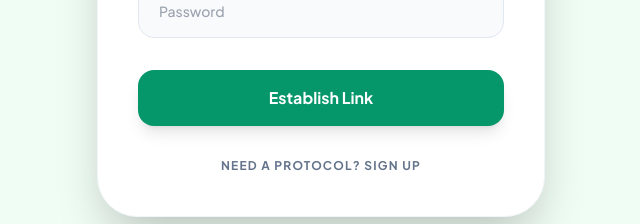
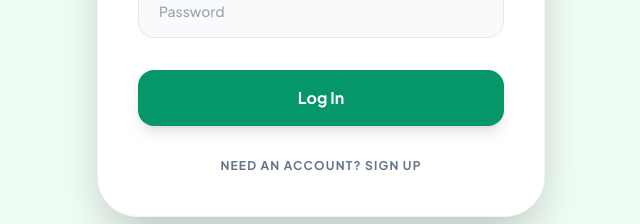
Before and after one commit to Spaceboy22/FridgeOmeterFInal, a React (Vite) app: page / in a window 1280 px wide. Shown: the part 449-673 px from the top of the page, without its empty margins (319-959 px from the left). Built offline with nearby package versions, Linux system fonts and the light colour scheme.

Commit message:
Update button text for login and registration

```diff
--- a/App.tsx
+++ b/App.tsx
@@ -1136,10 +1136,10 @@ const WelcomeView: React.FC<{ hasApiKey: boolean, onKeySelected: () => void, onC
           onClick={() => onComplete({ name: name || email.split('@')[0], email, language: 'English', tempUnit: 'Celsius', distUnit: 'km', country: 'US' })}
           className="w-full py-4 bg-emerald-600 hover:bg-emerald-700 text-white font-bold rounded-2xl shadow-lg transition-all bouncy"
         >
-          {isLogin ? 'Establish Link' : 'Register Protocol'}
+          {isLogin ? 'Log In' : 'Register Account'}
         </button>
         <button onClick={() => setIsLogin(!isLogin)} className="w-full text-xs font-bold text-slate-500 hover:text-emerald-600 transition-colors uppercase tracking-widest">
-          {isLogin ? "Need a Protocol? Sign Up" : "Have a Link? Log In"}
+          {isLogin ? "Need an account? Sign Up" : "Already have an account? Log In"}
         </button>
       </div>
     </div>
```
